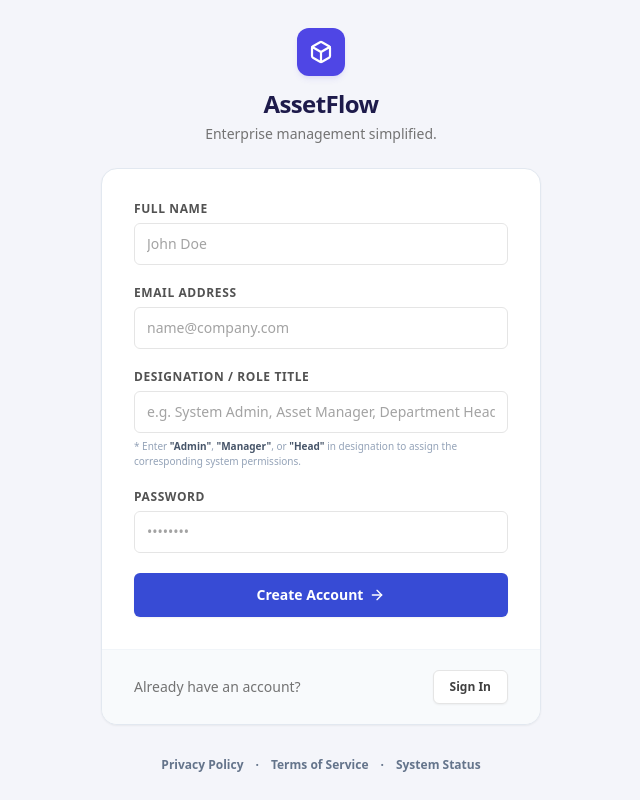
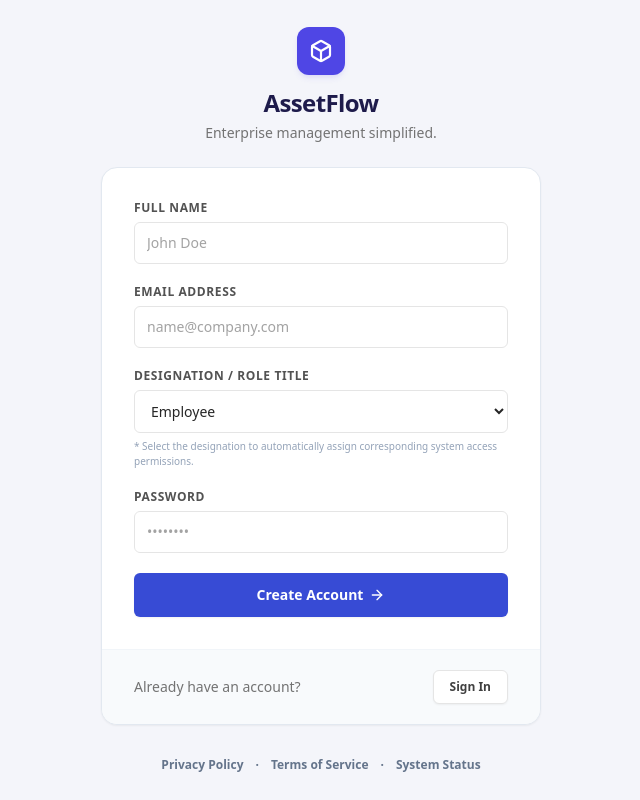
Before and after one commit to Coder-06-tech/AssestFlow, a React (Vite) app in the folder frontend/: page /signup in a window 1280 px wide. Shown: the whole page, without its empty margins (319-959 px from the left). Built offline with nearby package versions, Linux system fonts and the light colour scheme; no server answers.

Commit message:
Convert designation field on signup page to select dropdown

```diff
--- a/frontend/src/pages/Signup.jsx
+++ b/frontend/src/pages/Signup.jsx
@@ -12,7 +12,7 @@ const Signup = () => {
   const [name, setName] = useState('');
   const [email, setEmail] = useState('');
   const [password, setPassword] = useState('');
-  const [designation, setDesignation] = useState('');
+  const [designation, setDesignation] = useState('Employee');
   const [loading, setLoading] = useState(false);
 
   const handleSubmit = async (e) => {
@@ -89,22 +89,25 @@ const Signup = () => {
           />
         </div>
 
-        {/* Designation */}
+        {/* Designation Dropdown */}
         <div className="space-y-1.5">
           <label className="block text-xs font-bold text-neutral-600 uppercase tracking-wider" htmlFor="designation">
             Designation / Role Title
           </label>
-          <input
+          <select
             id="designation"
-            type="text"
             required
-            placeholder="e.g. System Admin, Asset Manager, Department Head"
             value={designation}
             onChange={(e) => setDesignation(e.target.value)}
-            className="block w-full px-3 py-2.5 border border-neutral-200 rounded-lg text-sm text-neutral-800 placeholder-neutral-400 focus:outline-none focus:ring-2 focus:ring-indigo-500 focus:border-indigo-500 transition-shadow"
-          />
+            className="block w-full px-3 py-2.5 border border-neutral-200 rounded-lg text-sm text-neutral-800 focus:outline-none focus:ring-2 focus:ring-indigo-500 focus:border-indigo-500 transition-shadow cursor-pointer bg-white"
+          >
+            <option value="Employee">Employee</option>
+            <option value="Department Head">Department Head</option>
+            <option value="Asset Manager">Asset Manager</option>
+            <option value="System Admin">System Admin</option>
+          </select>
           <p className="text-[10px] text-slate-400 leading-normal font-medium">
-            * Enter <span className="font-bold text-slate-650 text-slate-600">"Admin"</span>, <span className="font-bold text-slate-650 text-slate-600">"Manager"</span>, or <span className="font-bold text-slate-650 text-slate-600">"Head"</span> in designation to assign the corresponding system permissions.
+            * Select the designation to automatically assign corresponding system access permissions.
           </p>
         </div>
 
```
